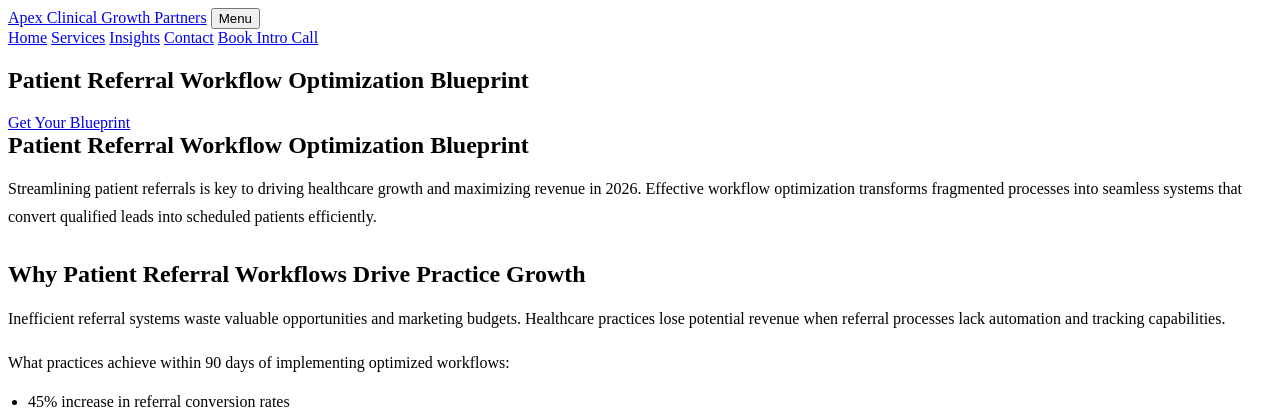
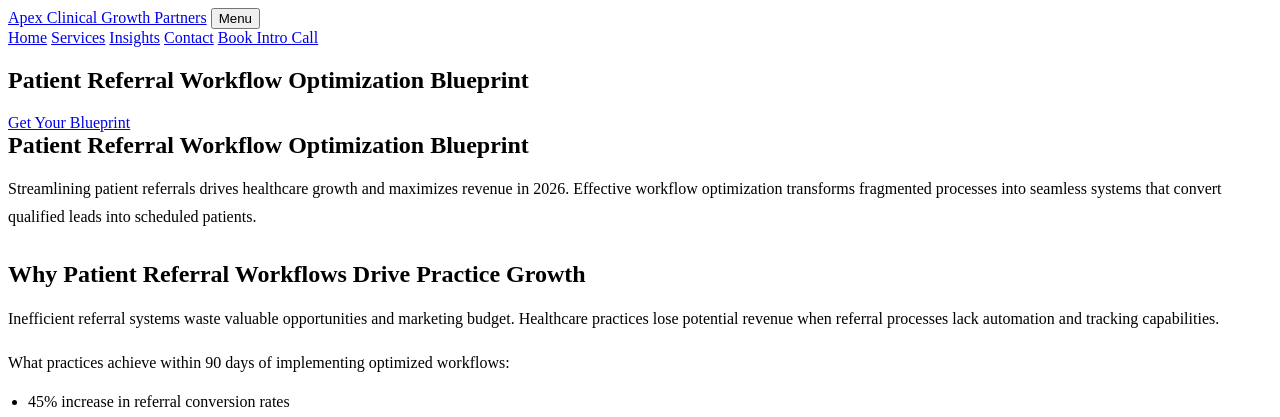
Before and after one commit to prjctlphbt/orbitr-canary-angular-20260228, a Jekyll site: the page patient-referral-workflow-blueprint.html, which Jekyll copies as it is, in a window 1280 px wide. Shown: the top 417 px of the page. Built offline with Jekyll 4.4.1, drawn with Linux system fonts in a browser that asks for light colours.

Commit message:
Rollback: Revert changes to patient-referral-workflow-blueprint.html

```diff
--- a/patient-referral-workflow-blueprint.html
+++ b/patient-referral-workflow-blueprint.html
@@ -7,6 +7,7 @@
 <meta content="Optimize your patient referral workflow with Apex Clinical Growth Partners. Streamline processes, reduce delays, and boost referral volume by 40% in 2026. Get your blueprint today." name="description"/>
 <title>Patient Referral Workflow Optimization Blueprint | 2026 Guide</title>
 <style>
+
 
 /* Minimal functional styles (accordion, forms only) */
 
@@ -108,9 +109,9 @@
 <section class="landing-content">
 <div class="container orbitr-generated-content">
 <h1>Patient Referral Workflow Optimization Blueprint</h1>
-<p>Streamlining patient referrals is key to driving healthcare growth and maximizing revenue in 2026. Effective workflow optimization transforms fragmented processes into seamless systems that convert qualified leads into scheduled patients efficiently.</p>
+<p>Streamlining patient referrals drives healthcare growth and maximizes revenue in 2026. Effective workflow optimization transforms fragmented processes into seamless systems that convert qualified leads into scheduled patients.</p>
 <h2>Why Patient Referral Workflows Drive Practice Growth</h2>
-<p>Inefficient referral systems waste valuable opportunities and marketing budgets. Healthcare practices lose potential revenue when referral processes lack automation and tracking capabilities.</p>
+<p>Inefficient referral systems waste valuable opportunities and marketing budget. Healthcare practices lose potential revenue when referral processes lack automation and tracking capabilities.</p>
 <p>What practices achieve within 90 days of implementing optimized workflows:</p>
 <ul>
 <li>45% increase in referral conversion rates</li>
```
Lines whose indentation alone changed are shown as unchanged.
